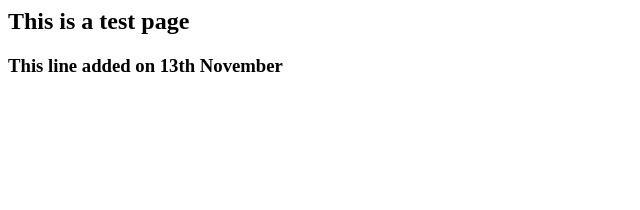
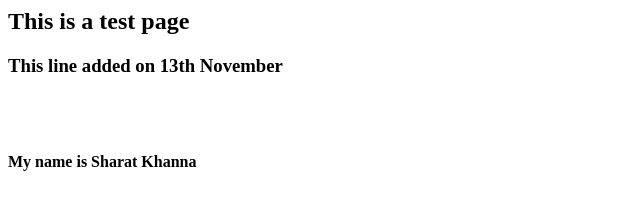
Before and after one commit to sharatkhanna/20181113, a plain HTML site: page index.html in a window 1280 px wide. Shown: the whole page, without its empty margins (0-640 px from the left). Drawn offline with Linux system fonts and the light colour scheme.

Commit message:
made local changes

```diff
--- a/index.html
+++ b/index.html
@@ -1,2 +1,5 @@
 <h2>This is a test page</h2>
 <h3>This line added on 13th November</h3>
+</br>
+</br>
+<h4>My name is Sharat Khanna</h4>
```
